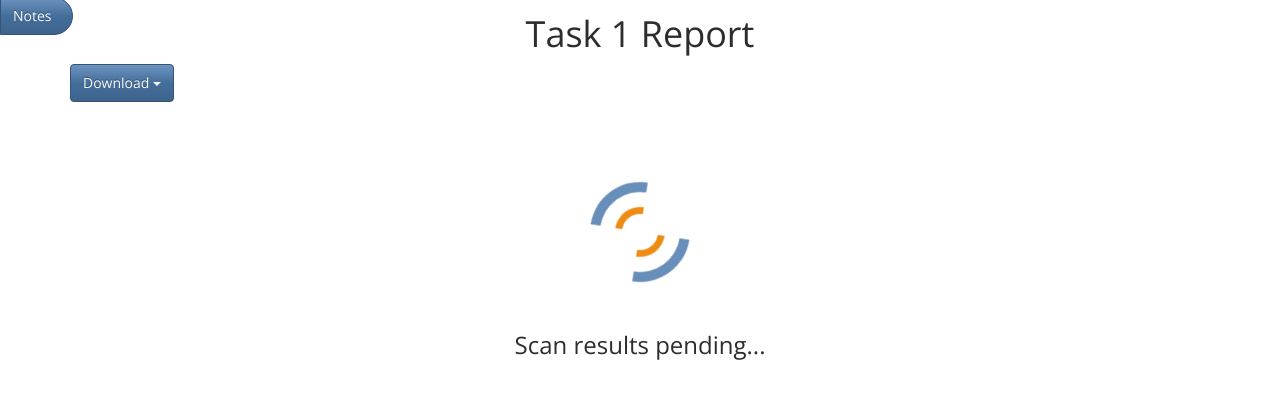
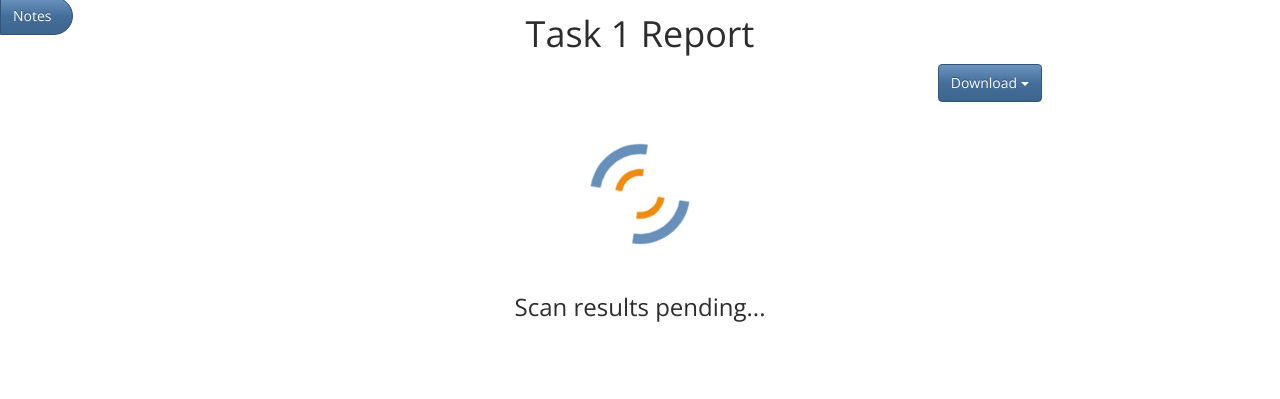
Before and after one commit to mitre/multiscanner, a Flask app: page /report/1 in a window 1280 px wide. Shown: the part 58-457 px from the top of the page. Run offline with Flask 2, Linux system fonts and the light colour scheme; parts of the project's set-up code (start-up, migrations or seed data) failed here and were passed over; some libraries are stand-ins or nearby versions.

Commit message:
Move download dropdown to right side.
Used previous CSS for JSON download button as template.

```diff
--- a/web/static/css/styles.css
+++ b/web/static/css/styles.css
@@ -288,6 +288,18 @@
     }
 }
 
+#dl-dropdown {
+    position: absolute;
+    padding-left: 25px;
+    padding-right: 25px;
+    right: 5px;
+}
+@media (min-width: 992px) {
+    #dl-dropdown {
+        right: 16.66666667%;
+    }
+}
+
 #report-notes {
     position: fixed;
     z-index: 1;
--- a/web/templates/report.html
+++ b/web/templates/report.html
@@ -318,7 +318,7 @@
 
 <div id="report-container">
   <h1 class="text-center">Task {{ task_id }} Report</h1>
-  <div class="dropdown">
+  <div class="dropdown" id="dl-dropdown">
     <button class="btn btn-primary dropdown-toggle" type="button" data-toggle="dropdown">Download
       <span class="caret"</span>
     </button>
```
